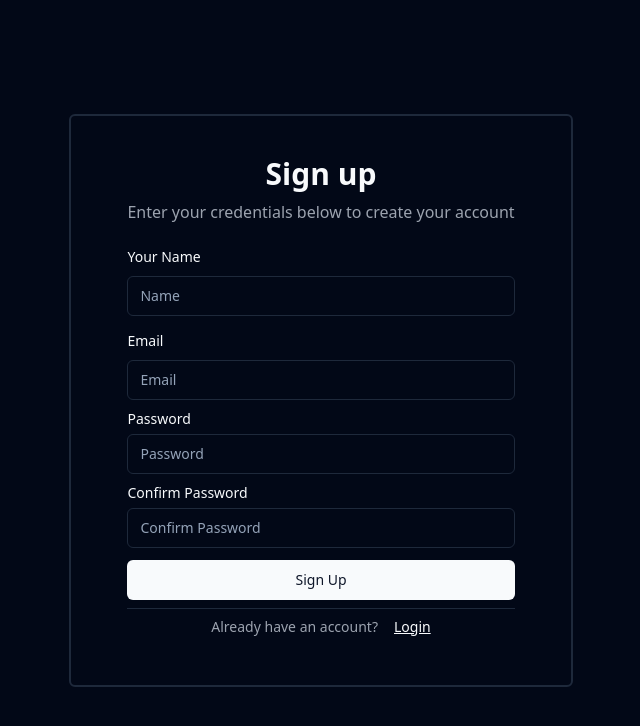
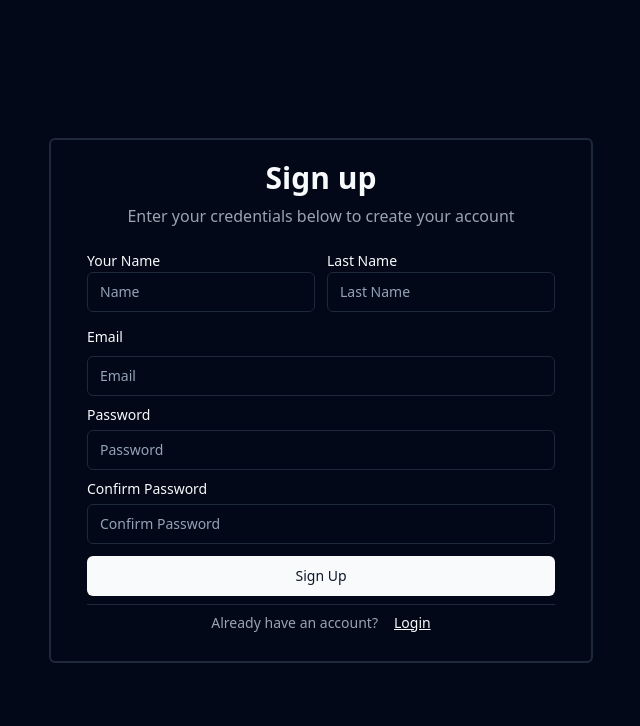
Before and after one commit to IOTeamDev/fcisLOL, a Next.js app: page /register in a window 1280 px wide. Shown: the top 726 px of the page, without its empty margins (319-959 px from the left). Built offline with nearby package versions, Linux system fonts and the light colour scheme.

Commit message:
Added Last-Name to User

```diff
--- a/src/app/(auth)/login/LoginForm.tsx
+++ b/src/app/(auth-pages)/login/LoginForm.tsx
@@ -27,7 +27,7 @@ export default function Component() {
 				toast.error("البيانات غير صحيحة");
 			} else {
 				toast.success("تم تسجيل الدخول بنجاح");
-				setTimeout(() => route.push("/#coursesSection"), 750);
+				setTimeout(() => route.push("/years"), 750);
 			}
 		} catch (error) {
 			toast.error("حدثت مشكلة أثناء تسجيل الدخول");
--- a/src/app/(auth)/register/RegisterForm.tsx
+++ b/src/app/(auth-pages)/register/RegisterForm.tsx
@@ -23,7 +23,8 @@ const RegisterForm = () => {
 
 	return (
 		<form onSubmit={handleSubmit((data: any) => submit(data))}>
-			<div className="space-y-2 my-3">
+			<div className="my-3 flex gap-3 items-center justify-center">
+				<div>
 					<Label htmlFor="name">Your Name</Label>
 					<Input
 						id="name"
@@ -32,6 +33,17 @@ const RegisterForm = () => {
 						required
 						type="text"
 					/>
+				</div>
+				<div>
+					<Label htmlFor="lastName">Last Name</Label>
+					<Input
+						id="lastName"
+						placeholder="Last Name"
+						{...register("lastName")}
+						required
+						type="text"
+					/>
+				</div>
 			</div>
 			<div className="space-y-2 my-3">
 				<Label htmlFor="email">Email</Label>
--- a/src/app/(auth)/register/page.tsx
+++ b/src/app/(auth-pages)/register/page.tsx
@@ -5,7 +5,7 @@ import RegisterForm from "./RegisterForm";
 const page = () => {
 	return (
 		<div className="w-screen  p-4 h-screen flex justify-center items-center">
-			<div className=" border-2   max-h-fit rounded-md p-10 flex flex-col justify-center items-center">
+			<div className=" border-2   max-h-fit rounded-md p-5 m-3 flex flex-col justify-center items-center">
 				<div className="flex flex-col justify-between space-y-2 px-4">
 					<div className="flex-1 flex flex-col justify-center space-y-4">
 						<div className="space-y-2 text-center">
--- a/src/app/api/register/route.ts
+++ b/src/app/api/register/route.ts
@@ -8,6 +8,7 @@ export async function POST(request: NextRequest) {
 		const newUser = await prisma.user.create({
 			data: {
 				name: res.name,
+				lastName: res.lastName,
 				email: res.email,
 				password: res.password,
 			},
--- a/src/app/layout.tsx
+++ b/src/app/layout.tsx
@@ -1,6 +1,6 @@
 import "@/src/styles/app.css";
 import { Toaster } from "react-hot-toast";
-import MyThemeProvider from "../components/MyThemeProvider";
+import ThemeProviderWrapper from "../lib/ThemeProviderWrapper";
 export default function RootLayout({
 	children,
 }: {
@@ -14,7 +14,7 @@ export default function RootLayout({
 			>
 				<Toaster position="top-right" reverseOrder />
 
-				<MyThemeProvider>{children}</MyThemeProvider>
+				<ThemeProviderWrapper>{children}</ThemeProviderWrapper>
 				<nav></nav>
 				<footer></footer>
 			</body>
--- a/src/app/page.tsx
+++ b/src/app/page.tsx
@@ -1,14 +1,10 @@
 import React from "react";
 import Link from "next/link";
 import ChangeTheme from "./ChangeTheme";
+import Hero from "../components/HeroSection";
 
 const page = () => {
-	return (
-		<div className="min-w-sreen h-screen flex justify-center items-center  gap-10 ">
-			<ChangeTheme />
-			<h1 className="  ">tempo</h1>
-		</div>
-	);
+	return <Hero />;
 };
 
 export default page;
--- /dev/null
+++ b/src/components/HeroSection.tsx
@@ -0,0 +1,34 @@
+import { Button } from "@/components/ui/button";
+
+export default function Hero() {
+	return (
+		<section className="w-full py-12 md:py-24 lg:py-32">
+			<div className="container px-4 md:px-6">
+				<div className="grid items-center gap-6 lg:grid-cols-[1fr_500px] lg:gap-12 xl:grid-cols-[1fr_550px]">
+					<img
+						alt="Image"
+						className="mx-auto aspect-video overflow-hidden rounded-xl object-cover object-center sm:w-full"
+						height="310"
+						src="/placeholder.svg"
+						width="550"
+					/>
+					<div className="flex flex-col justify-center space-y-4">
+						<div className="space-y-2">
+							<h1 className="text-3xl font-bold tracking-tighter sm:text-5xl">
+								Empower Your FCIS Journey: Where Learning Unites, Resources
+								Flourish!
+							</h1>
+							<p className="max-w-[600px] text-gray-500 md:text-xl/relaxed lg:text-base/relaxed xl:text-xl/relaxed dark:text-gray-400">
+								Discover, Learn, Grow: Your Gateway to Endless Possibilities
+							</p>
+						</div>
+						<div className="flex flex-col gap-2 min-[400px]:flex-row">
+							<Button type="submit">Start Studying!</Button>
+							<Button>Be a Creator</Button>
+						</div>
+					</div>
+				</div>
+			</div>
+		</section>
+	);
+}
```
Also changed, not shown: src/app/(auth-pages)/login/page.tsx (renamed from src/app/(auth)/login/page.tsx), src/app/(auth-pages)/register/SingUpForm.tsx (renamed from src/app/(auth)/register/SingUpForm.tsx), src/app/(auth-pages)/register/handleregister.ts (renamed from src/app/(auth)/register/handleregister.ts), src/components/NavBar.tsx (added), src/lib/ThemeProviderWrapper.tsx (renamed from src/components/MyThemeProvider.tsx), 2 other files (tests, documents, lock files or other folders). Lines whose indentation alone changed are shown as unchanged.
